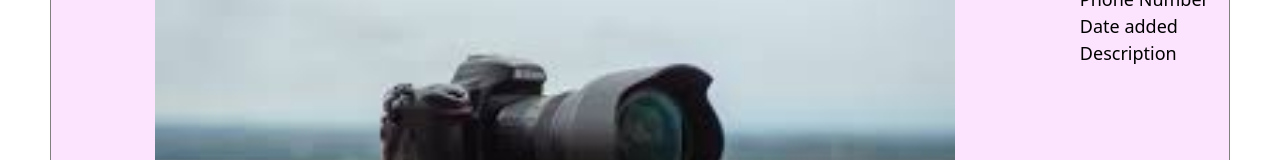
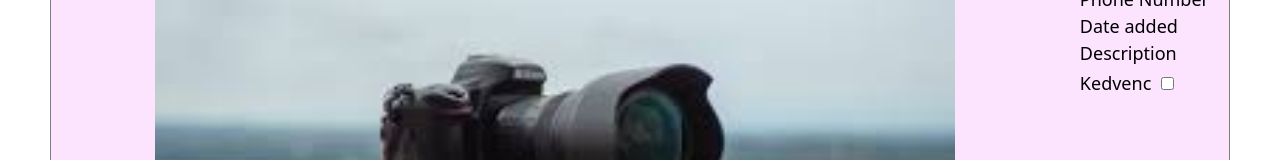
Before and after one commit to farkaslevente/14AA-D-BazarBunker, a React (Create React App) app in the folder frontend_new/: page /hirdetes in a window 1280 px wide. Shown: the part 477-637 px from the top of the page. Built offline with nearby package versions, Linux system fonts and the light colour scheme.

Commit message:
added favourite checkbox

```diff
--- a/frontend_new/src/Pages/AdDetailsPage.jsx
+++ b/frontend_new/src/Pages/AdDetailsPage.jsx
@@ -18,6 +18,8 @@ export const AdDetailsPage = () => {
                     <label htmlFor="">Phone Number</label><br />
                     <label htmlFor="">Date added</label><br />
                     <label htmlFor="">Description</label><br />
+                    <label htmlFor="favourite" style={{ marginRight: '10px'}}>Kedvenc</label>
+                    <input type="checkbox" name="favourite" id="favourote" />
                 </div>
             </div>
         </div>
```
